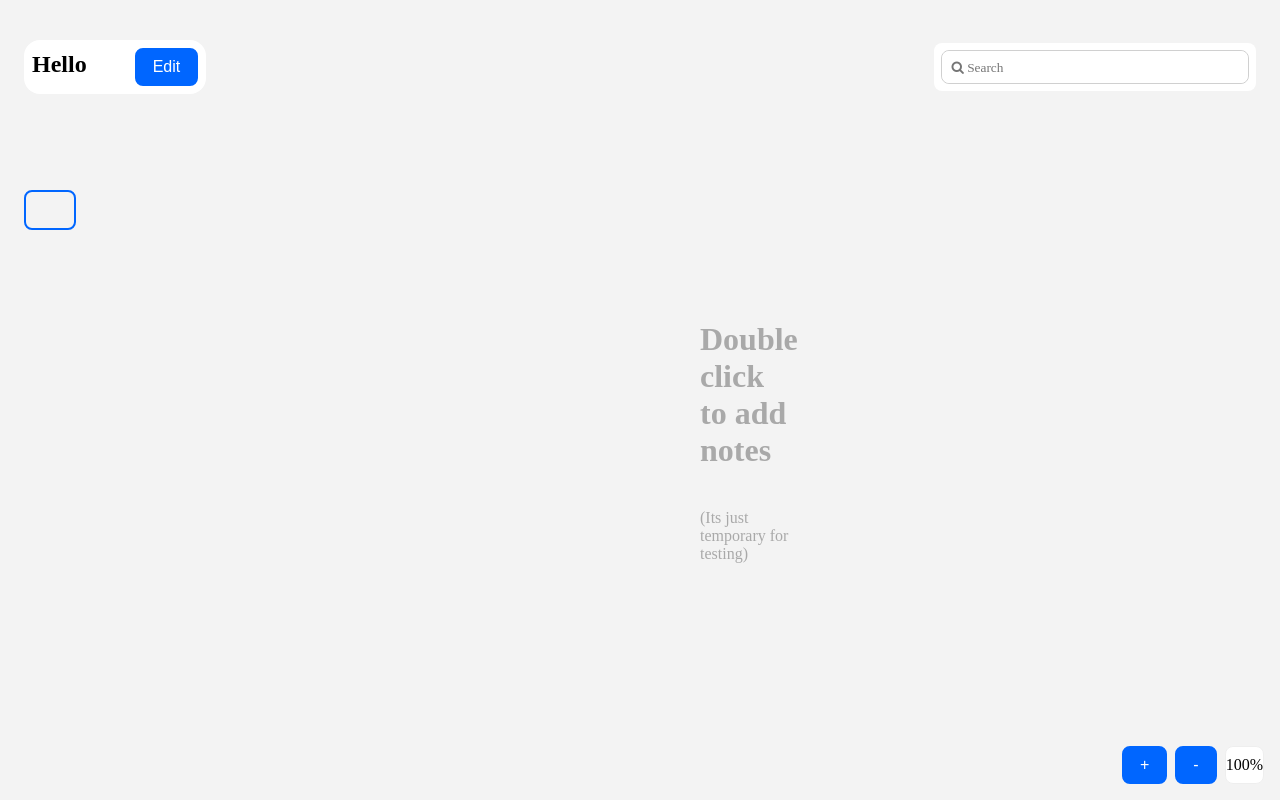
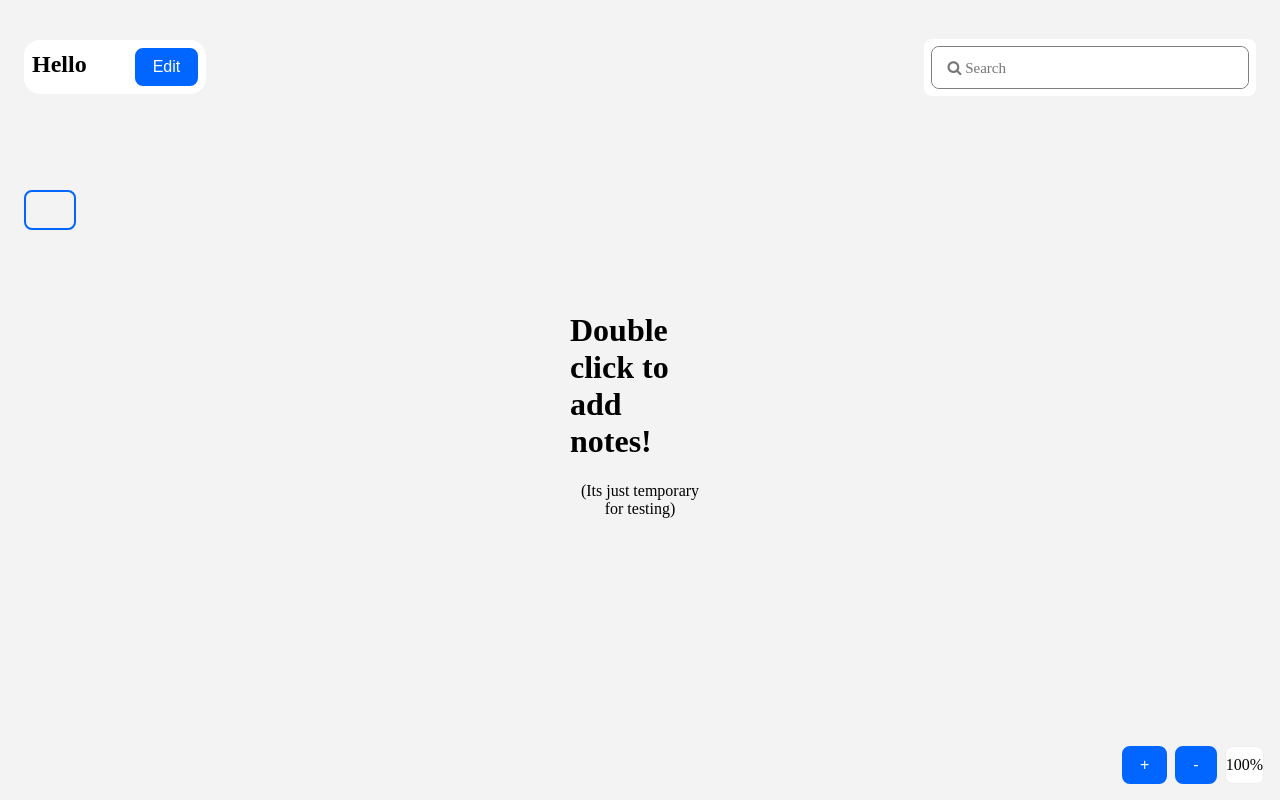
Before and after one commit to TejasAU/Grp-11-collab-repository, a SvelteKit app: page / in a window 1280 px wide. Built offline with nearby package versions, Linux system fonts and the light colour scheme; some icons are missing.

Commit message:
Update +page.svelte

```diff
--- a/src/routes/+page.svelte
+++ b/src/routes/+page.svelte
@@ -166,9 +166,9 @@
 		>
 			{#if stickynotecontainer.length<1}
 				<!-- this bellow div has to be modified later on -->
-				<div style="color: darkgrey; top:300px; left:700px; position:absolute;">
-					<h1>Double click to add notes</h1>
-					<br /> (Its just temporary for testing)
+				<div class = "box">
+					<h1>Double click to add notes!</h1>
+					<center>(Its just temporary for testing)</center>
 				</div>
 			{:else}
 				{#each stickynotecontainer as notes}
@@ -200,15 +200,9 @@
 		<div class="search">
 			<div class="search-bar-wrapper">
 				<div class="search-bar">
-					<input
-						type="text"
-						placeholder="  &#xf002; Search"
-						name="search"
-						style="font-family: FontAwesome;"
-					/>
+					<input type="text" placeholder="  &#xf002; Search" name="search" style="font-family: FontAwesome;">
 				</div>
 			</div>
-		</div>
 	</div>
 	<div class="footer">
 		<div class="wrapper-2">
@@ -310,32 +304,8 @@
 	/* .edit button:active{
         background: #0066ff;
     } */
-	.search {
-		position: relative;
-		display: flex;
-		flex-direction: column;
-		justify-content: space-around;
-	}
-	.search-bar-wrapper {
-		width: fit-content;
-		height: fit-content;
-		background-color: rgb(255, 255, 255);
-		border-radius: 0.5rem;
-	}
-	.search-bar input[type='text'] {
-		width: 300px;
-		height: 25px;
-		border-radius: 8px;
-		border: none;
-		padding: 0.2rem;
-	}
 
-	.search-bar {
-		border: solid rgb(208, 208, 208) 0.1rem;
-		border-radius: 8px;
-		float: right;
-		margin: 7px;
-	}
+
 	.footer {
 		position: absolute;
 		right: 1rem;
@@ -365,11 +335,56 @@
 		background: #2879eb;
 		text-decoration: none;
 	}
-	.size {
+	.size
+	{
 		display: grid;
 		place-items: center;
 		border-radius: 0.5rem;
 		background-color: #ffffff;
 		border: solid #eeeeee 1px;
 	}
+	.box
+	{
+		border: 2px black;
+		color: black;
+		display: block;
+		align-items: center;
+		padding: 291px 570px;
+	}
+
+	.search
+	{
+		position: relative;
+		display: flex;
+		flex-direction: column;
+		justify-content: space-around;
+		padding-left: 6px;
+	}
+
+	.search-bar-wrapper
+	{
+		width: fit-content;
+		height: fit-content;
+		background-color: rgb(255, 255, 255);
+		border-radius: 0.5rem;
+	}
+
+	.search-bar input[type='text']
+	{
+		font-size: 15px;
+		width: 300px;
+		height: 25px;
+		border-radius: 8px;
+		border: none;
+		padding: 0.5rem;
+	}
+
+	.search-bar
+	{
+		border: solid grey 0.1rem;
+		border-radius: 8px;
+		float: right;
+		margin: 7px;
+	}
+
 </style>
```
